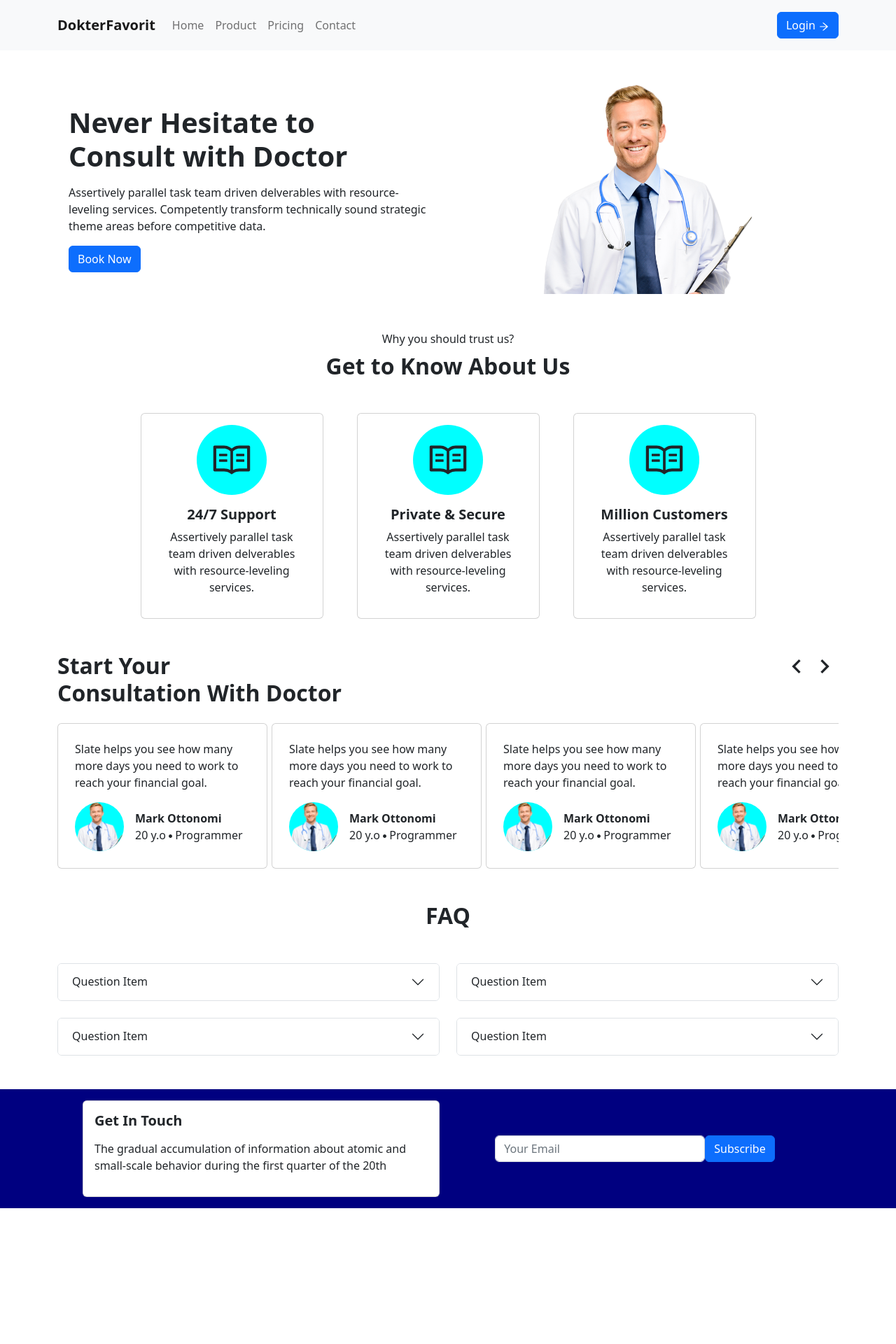
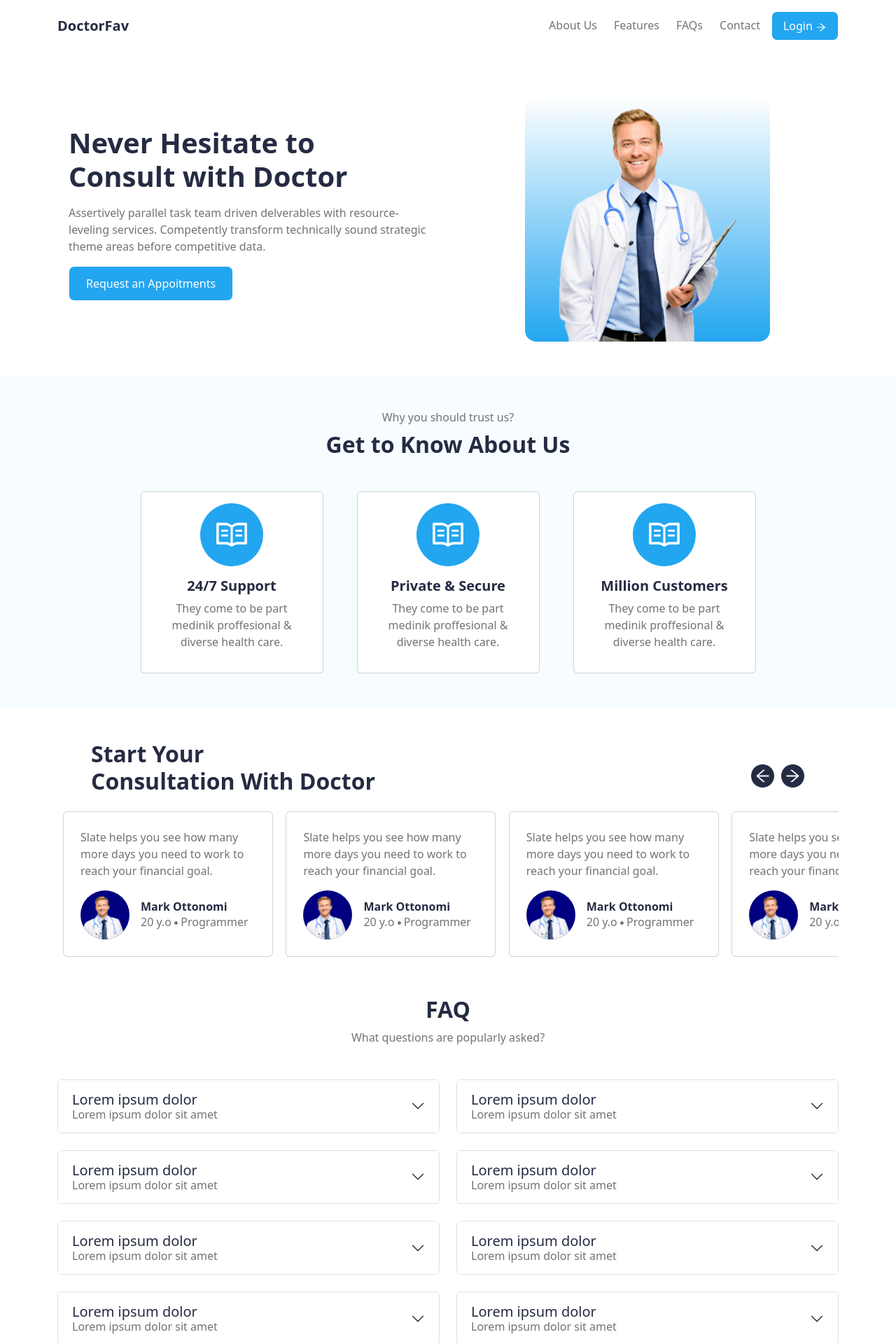
Before and after one commit to shidqiiii/dokter-favorit, a React (Create React App) app: page / in a window 1280 px wide. Shown: the top 1920 px of the page at 70% size. Before the commit the page ends 1774 px from the top, so only its background shows below. Built offline with nearby package versions, Linux system fonts and the light colour scheme.

Commit message:
finish landing page

```diff
--- a/src/CSS/App.css
+++ b/src/CSS/App.css
@@ -1,52 +1,156 @@
-.header .col-md-5 .card {
+.card-title {
+  color: #252b42;
+}
+
+.card-text {
+  color: #737373;
+}
+
+nav.active {
+  background-color: white;
+}
+nav .navbar-brand {
+  color: #252b42;
+}
+nav .navbar-nav {
+  gap: 0.5rem;
+}
+nav .navbar-nav .login {
+  text-align: center;
+  color: white;
+  background-color: #23a6f0;
+  border: 1px solid white;
+  border-radius: 0.5rem;
+}
+nav .navbar-nav .login:hover {
+  background-color: white;
+  color: #23a6f0;
+  border: 1px solid #23a6f0;
+}
+
+#header .col-md-6 .card {
   border: none;
 }
-.header .col-md-5 .card-img-top {
-  max-width: 300px;
-  max-height: 300px;
+#header .col-md-6 .card button {
+  text-align: center;
+  color: white;
+  background-color: #23a6f0;
+  border: 1px solid white;
+  border-radius: 0.5rem;
+  padding: 0.75rem 1.5rem;
+}
+#header .col-md-6 .card button:hover {
+  background-color: white;
+  color: #23a6f0;
+  border: 1px solid #23a6f0;
+}
+#header .col-md-6 .card-img-top {
+  background: linear-gradient(white, #23a6f0);
+  border-radius: 1rem;
+  max-width: 350px;
+  max-height: 350px;
   -o-object-fit: cover;
      object-fit: cover;
   -o-object-position: top;
      object-position: top;
+  margin-top: 1rem;
 }
 
-.feature main .icon-feature {
-  background-color: aqua;
+#feature {
+  background-color: #f6fcff;
+}
+#feature main .icon-feature {
+  background-color: #23a6f0;
   border-radius: 50%;
   padding: 20px;
 }
+#feature main .icon-feature .icon {
+  color: white;
+}
 
-.feedback .categories-title {
-  border: none !important;
+#feedback header {
+  padding: 0 3rem;
 }
-.feedback .feedback-card {
+#feedback header .arrow .icon {
+  text-align: center;
+  color: white;
+  background-color: #252b42;
+  border: 1px solid white;
+  border-radius: 0.5rem;
+  cursor: pointer;
+  padding: 0.25rem;
+  border-radius: 50%;
+}
+#feedback header .arrow .icon:hover {
+  background-color: white;
+  color: #252b42;
+  border: 1px solid #252b42;
+}
+#feedback .feedback-card {
   overflow-x: auto;
   scrollbar-width: none;
   scroll-behavior: smooth;
-  gap: 6px;
+  gap: 0.15rem;
 }
-.feedback .feedback-card::-webkit-scrollbar {
+#feedback .feedback-card::-webkit-scrollbar {
   display: none;
 }
-.feedback .feedback-card .card {
+#feedback .feedback-card .card {
   cursor: pointer;
   flex: 0 0 auto;
   width: 300px;
 }
-.feedback .feedback-card .card .card-profile .card-img-top {
+#feedback .feedback-card .card .card-profile .card-img-top {
   width: 70px;
   height: 70px;
   -o-object-fit: cover;
      object-fit: cover;
   -o-object-position: top;
      object-position: top;
-  background-color: aqua;
+  background-color: navy;
   border-radius: 50%;
 }
 
-.newsletter {
-  background-color: navy;
+#newsletter {
+  background-color: #252b42;
 }
-.newsletter form input[type=search] {
-  width: 300px;
+#newsletter .card {
+  background-color: #252b42;
+  border: none;
+}
+#newsletter .card .card-title,
+#newsletter .card .card-text {
+  color: white;
+}
+#newsletter form input[type=search]::-webkit-search-cancel-button {
+  -webkit-appearance: none;
+}
+#newsletter form .form-control {
+  max-width: 250px;
+  border-radius: 0.25rem 0 0 0.25rem;
+  padding: 0.5rem 1rem;
+  border-color: white;
+}
+#newsletter form .form-control:focus {
+  border-color: white;
+  box-shadow: none;
+}
+#newsletter form button {
+  text-align: center;
+  color: white;
+  background-color: #23a6f0;
+  border: 1px solid white;
+  border-radius: 0.5rem;
+  border-radius: 0 0.25rem 0.25rem 0;
+}
+#newsletter form button:hover {
+  background-color: white;
+  color: #23a6f0;
+  border: 1px solid #23a6f0;
+}
+
+@media screen and (max-width: 992px) {
+  #newsletter {
+    text-align: center;
+  }
 }/*# sourceMappingURL=App.css.map */
--- a/src/CSS/App.scss
+++ b/src/CSS/App.scss
@@ -1,37 +1,106 @@
-.header {
-  .col-md-5 {
-    .card {
-      border: none;
-    }
+$navy: #252b42;
+$blue: #23a6f0;
+$grey: #737373;
 
-    .card-img-top {
-      max-width: 300px;
-      max-height: 300px;
-      object-fit: cover;
-      object-position: top;
-    }
+@mixin button($pri, $sec) {
+  text-align: center;
+  color: $pri;
+  background-color: $sec;
+  border: 1px solid $pri;
+  border-radius: 0.5rem;
+
+  &:hover {
+    background-color: $pri;
+    color: $sec;
+    border: 1px solid $sec;
   }
 }
-.feature {
-  main {
-    .icon-feature {
-      background-color: aqua;
-      border-radius: 50%;
-      padding: 20px;
+
+.card-title {
+  color: $navy;
+}
+
+.card-text {
+  color: $grey;
+}
+
+// Navbar
+nav {
+  &.active {
+    background-color: white;
+  }
+
+  .navbar-brand {
+    color: $navy;
+  }
+
+  .navbar-nav {
+    gap: 0.5rem;
+
+    .login {
+      @include button(white, $blue);
     }
   }
 }
 
-.feedback {
-  .categories-title {
-    border: none !important;
+// Header
+#header {
+  .col-md-6 {
+    .card {
+      border: none;
+
+      button {
+        @include button(white, $blue);
+        padding: 0.75rem 1.5rem;
+      }
+    }
+
+    .card-img-top {
+      background: linear-gradient(white, $blue);
+      border-radius: 1rem;
+      max-width: 350px;
+      max-height: 350px;
+      object-fit: cover;
+      object-position: top;
+      margin-top: 1rem;
+    }
+  }
+}
+
+#feature {
+  background-color: #f6fcff;
+
+  main {
+    .icon-feature {
+      background-color: $blue;
+      border-radius: 50%;
+      padding: 20px;
+
+      .icon {
+        color: white;
+      }
+    }
+  }
+}
+
+#feedback {
+  header {
+    padding: 0 3rem;
+    .arrow {
+      .icon {
+        @include button(white, $navy);
+        cursor: pointer;
+        padding: 0.25rem;
+        border-radius: 50%;
+      }
+    }
   }
 
   .feedback-card {
     overflow-x: auto;
     scrollbar-width: none;
     scroll-behavior: smooth;
-    gap: 6px;
+    gap: 0.15rem;
 
     &::-webkit-scrollbar {
       display: none;
@@ -48,7 +117,7 @@
           height: 70px;
           object-fit: cover;
           object-position: top;
-          background-color: aqua;
+          background-color: navy;
           border-radius: 50%;
         }
       }
@@ -56,12 +125,45 @@
   }
 }
 
-.newsletter {
-  background-color: navy;
+#newsletter {
+  background-color: $navy;
+
+  .card {
+    background-color: $navy;
+    border: none;
+
+    .card-title,
+    .card-text {
+      color: white;
+    }
+  }
 
   form {
-    input[type="search"] {
-      width: 300px;
+    input[type="search"]::-webkit-search-cancel-button {
+      -webkit-appearance: none;
+    }
+
+    .form-control {
+      max-width: 250px;
+      border-radius: 0.25rem 0 0 0.25rem;
+      padding: 0.5rem 1rem;
+      border-color: white;
+
+      &:focus {
+        border-color: white;
+        box-shadow: none;
+      }
+    }
+
+    button {
+      @include button(white, $blue);
+      border-radius: 0 0.25rem 0.25rem 0;
     }
   }
 }
+
+@media screen and (max-width: 992px) {
+  #newsletter {
+    text-align: center;
+  }
+}
--- a/src/Components/NavigationBar.js
+++ b/src/Components/NavigationBar.js
@@ -1,24 +1,33 @@
-import { Button } from 'react-bootstrap'
-import React from 'react'
+import React, { useState } from 'react'
 import { Navbar, Container, Nav } from 'react-bootstrap'
 import { AiOutlineArrowRight } from "react-icons/ai";
 
 
 export default function NavigationBar() {
+    const [navbar, setNavbar] = useState(false)
+
+    const changeBackgroundNavbar = () => {
+        if (window.scrollY >= 80) {
+            setNavbar(true)
+        } else {
+            setNavbar(false)
+        }
+    }
+
+    window.addEventListener('scroll', changeBackgroundNavbar)
+
     return (
-        <Navbar bg='light' variant='light' expand="lg" sticky="top" className='py-3' >
+        <Navbar expand="lg" sticky="top" className={navbar ? 'active py-3' : 'py-3'} >
             <Container>
-                <Navbar.Brand href="#" className='fw-bold'>DokterFavorit</Navbar.Brand>
+                <Navbar.Brand href="#" className='fw-bold'>DoctorFav</Navbar.Brand>
                 <Navbar.Toggle aria-controls="basic-navbar-nav" />
                 <Navbar.Collapse id="basic-navbar-nav">
-                    <Nav className="me-auto">
-                        <Nav.Link href="#">Home</Nav.Link>
-                        <Nav.Link href="#">Product</Nav.Link>
-                        <Nav.Link href="#">Pricing</Nav.Link>
-                        <Nav.Link href="#">Contact</Nav.Link>
-                    </Nav>
-                    <Nav>
-                        <Button>Login <AiOutlineArrowRight /></Button>
+                    <Nav className="ms-auto">
+                        <Nav.Link href="#header">About Us</Nav.Link>
+                        <Nav.Link href="#feature">Features</Nav.Link>
+                        <Nav.Link href="#faq">FAQs</Nav.Link>
+                        <Nav.Link href="#newsletter">Contact</Nav.Link>
+                        <Nav.Link href="/login" className='login px-3'>Login <AiOutlineArrowRight /></Nav.Link>
                     </Nav>
                 </Navbar.Collapse>
             </Container>
--- a/src/Pages/LandingPage.js
+++ b/src/Pages/LandingPage.js
@@ -1,9 +1,8 @@
 import React from 'react'
 import NavigationBar from '../Components/NavigationBar'
 import { Accordion, Button, Card, Col, Container, Form, Row } from 'react-bootstrap'
-import { AiOutlineRead } from "react-icons/ai";
+import { AiOutlineRead, AiOutlineArrowLeft, AiOutlineArrowRight } from "react-icons/ai";
 import { FaCircle } from "react-icons/fa";
-import { MdChevronLeft, MdChevronRight } from 'react-icons/md';
 
 export default function LandingPage() {
     const sliderEffect = (type) => {
@@ -27,46 +26,47 @@ export default function LandingPage() {
         <>
             <NavigationBar />
 
+            {/* Header */}
+            <div id='header' className="py-5">
                 <Container>
-
-                {/* Header */}
-                <div className="header py-5">
                     <Row xs={1} lg={2} className='justify-content-center align-items-center'>
-                        <Col md={5} className='d-flex justify-content-center align-items-center'>
+                        <Col md={6} className='d-flex justify-content-center align-items-center'>
                             <Card>
                                 <Card.Body>
                                     <Card.Title className='fw-bolder fs-1'>Never Hesitate to Consult with Doctor</Card.Title>
                                     <Card.Text className='my-3'>
                                         Assertively parallel task team driven delverables with resource-leveling services. Competently transform technically sound strategic theme areas before competitive data.
                                     </Card.Text>
-                                    <Button variant="primary">Book Now</Button>
+                                    <Button>Request an Appoitments</Button>
                                 </Card.Body>
                             </Card>
                         </Col>
-                        <Col md={5} className='d-flex justify-content-center align-items-center'>
-                            <Card.Img variant="top" src="./Image/doctor.png" />
+                        <Col md={6} className='card-image d-flex justify-content-center align-items-center'>
+                            <Card.Img variant="top" src="./Image/doctor.png" className='px-5 pt-3' />
                         </Col>
                     </Row>
+                </Container>
             </div>
 
             {/* Feature */}
-                <div className="feature mb-5">
+            <div id='feature' className="py-5">
+                <Container>
                     <header className='text-center mb-5'>
-                        <Card.Text className='my-1'>Why you should trust us?</Card.Text>
+                        <Card.Text className='mb-1'>Why you should trust us?</Card.Text>
                         <Card.Title className='my-2 fw-bold fs-2'>Get to Know About Us</Card.Title>
                     </header>
                     <main>
                         <Row sm={1} md={3} className="gap-4 d-flex justify-content-center align-items-center">
                             {['24/7 Support', 'Private & Secure', 'Million Customers'].map((item, idx) => (
-                                <Col md={5} lg={3} key={idx}>
+                                <Col md={6} lg={3} key={idx}>
                                     <Card className='text-center d-flex justify-content-center align-items-center p-3'>
                                         <div className='icon-feature'>
-                                            <AiOutlineRead size={60} />
+                                            <AiOutlineRead size={50} className='icon' />
                                         </div>
                                         <Card.Body>
                                             <Card.Title className='fw-bold'>{item}</Card.Title>
                                             <Card.Text>
-                                                Assertively parallel task team driven delverables with resource-leveling services.
+                                                They come to be part medinik proffesional & diverse health care.
                                             </Card.Text>
                                         </Card.Body>
                                     </Card>
@@ -74,28 +74,30 @@ export default function LandingPage() {
                             ))}
                         </Row>
                     </main>
+                </Container>
             </div>
 
             {/* Feedback */}
-                <div className="feedback mb-5">
-                    <header className='d-flex justify-content-between'>
+            <div id='feedback' className="py-5">
+                <Container>
+                    <header className='d-flex justify-content-between align-items-center'>
                         <Card.Title className='mb-4 fw-bold fs-2'>Start Your <br /> Consultation With Doctor</Card.Title>
-                        <div>
-                            <MdChevronLeft size={40} className="slider-icon left" onClick={() => sliderEffect('slideLeft')} />
-                            <MdChevronRight size={40} className="slider-icon right" onClick={() => sliderEffect('slideRight')} />
+                        <div className='arrow d-flex gap-2'>
+                            <AiOutlineArrowLeft size={35} className="icon" onClick={() => sliderEffect('slideLeft')} />
+                            <AiOutlineArrowRight size={35} className="icon" onClick={() => sliderEffect('slideRight')} />
                         </div>
                     </header>
                     <div className="feedback-card d-flex" id='slider'>
-                        {Array.from({ length: 4 }).map((_, idx) => (
-                            <Card className='p-2' key={idx}>
+                        {Array.from({ length: 8 }).map((_, idx) => (
+                            <Card className='p-2 mx-2' key={idx}>
                                 <Card.Body>
                                     <Card.Text>
                                         Slate helps you see how many more days you need to work to reach your financial goal.
                                     </Card.Text>
                                     <div className='card-profile d-flex gap-3 align-items-center'>
-                                        <Card.Img variant="top" src="./Image/doctor.png" />
+                                        <Card.Img variant="top" src="./Image/doctor.png" className='pt-2' />
                                         <div>
-                                            <Card.Text className='fw-bold m-0'>Mark Ottonomi</Card.Text>
+                                            <Card.Title className='fw-bold m-0 fs-6'>Mark Ottonomi</Card.Title>
                                             <Card.Text>20 y.o <FaCircle size={5} /> Programmer</Card.Text>
                                         </div>
                                     </div>
@@ -103,42 +105,48 @@ export default function LandingPage() {
                             </Card>
                         ))}
                     </div>
+                </Container>
             </div>
 
             {/* FAQ */}
-                <div className="faq mb-5">
+            <div id='faq' className="mb-5">
+                <Container>
                     <header className='text-center mb-5'>
                         <Card.Title className='my-2 fw-bold fs-2'>FAQ</Card.Title>
+                        <Card.Text className='mb-1'>What questions are popularly asked?</Card.Text>
                     </header>
                     <Row xs={1} md={2} className="g-4">
-                        {Array.from({ length: 4 }).map((_, idx) => (
+                        {Array.from({ length: 8 }).map((_, idx) => (
                             <Col>
                                 <Accordion>
                                     <Accordion.Item eventKey="0">
-                                        <Accordion.Header>Question Item</Accordion.Header>
+                                        <Accordion.Header>
+                                            <div>
+                                                <Card.Title>Lorem ipsum dolor</Card.Title>
+                                                <Card.Text>Lorem ipsum dolor sit amet</Card.Text>
+                                            </div>                                        </Accordion.Header>
                                         <Accordion.Body>
                                             Lorem ipsum dolor sit amet, consectetur adipiscing elit, sed do
-                                            eiusmod tempor incididunt ut labore et dolore magna aliqua. Ut enim ad
-                                            minim veniam, quis nostrud exercitation ullamco laboris nisi ut
-                                            aliquip ex ea commodo consequat.
+                                            eiusmod tempor incididunt ut labore et dolore magna aliqua.
                                         </Accordion.Body>
                                     </Accordion.Item>
                                 </Accordion>
                             </Col>
                         ))}
                     </Row>
+                </Container>
             </div>
-            </Container >
+
 
             {/* Newsletter */}
-            <div className="newsletter mb-5 py-3">
-                <Container className='px-5'>
+            <div id='newsletter' className="py-5">
+                <Container >
                     <Row xs={1} lg={2} className='justify-content-center align-items-center'>
                         <Col>
                             <Card>
                                 <Card.Body>
-                                    <Card.Title className='fw-bolder'>Get In Touch</Card.Title>
-                                    <Card.Text className='my-3'>
+                                    <Card.Title className='fw-bolder fs-3'>Get In Touch</Card.Title>
+                                    <Card.Text >
                                         The gradual accumulation of information about atomic and small-scale behavior during the first quarter of the 20th
                                     </Card.Text>
                                 </Card.Body>
@@ -153,6 +161,18 @@ export default function LandingPage() {
                     </Row>
                 </Container>
             </div>
+
+            {/* Footer */}
+            <footer>
+                <ul class="nav justify-content-center border-bottom py-3 mb-3 gap-3">
+                    <li class="nav-item">Home</li>
+                    <li class="nav-item">Featured</li>
+                    <li class="nav-item">About</li>
+                    <li class="nav-item">FAQs</li>
+                    <li class="nav-item">Contact</li>
+                </ul>
+                <Card.Text class="text-center">© 2022 DoctorFav, Inc</Card.Text>
+            </footer>
         </>
     )
 }
```
Also changed, not shown: 1 other file (tests, documents, lock files or other folders). Lines whose indentation alone changed are shown as unchanged.
